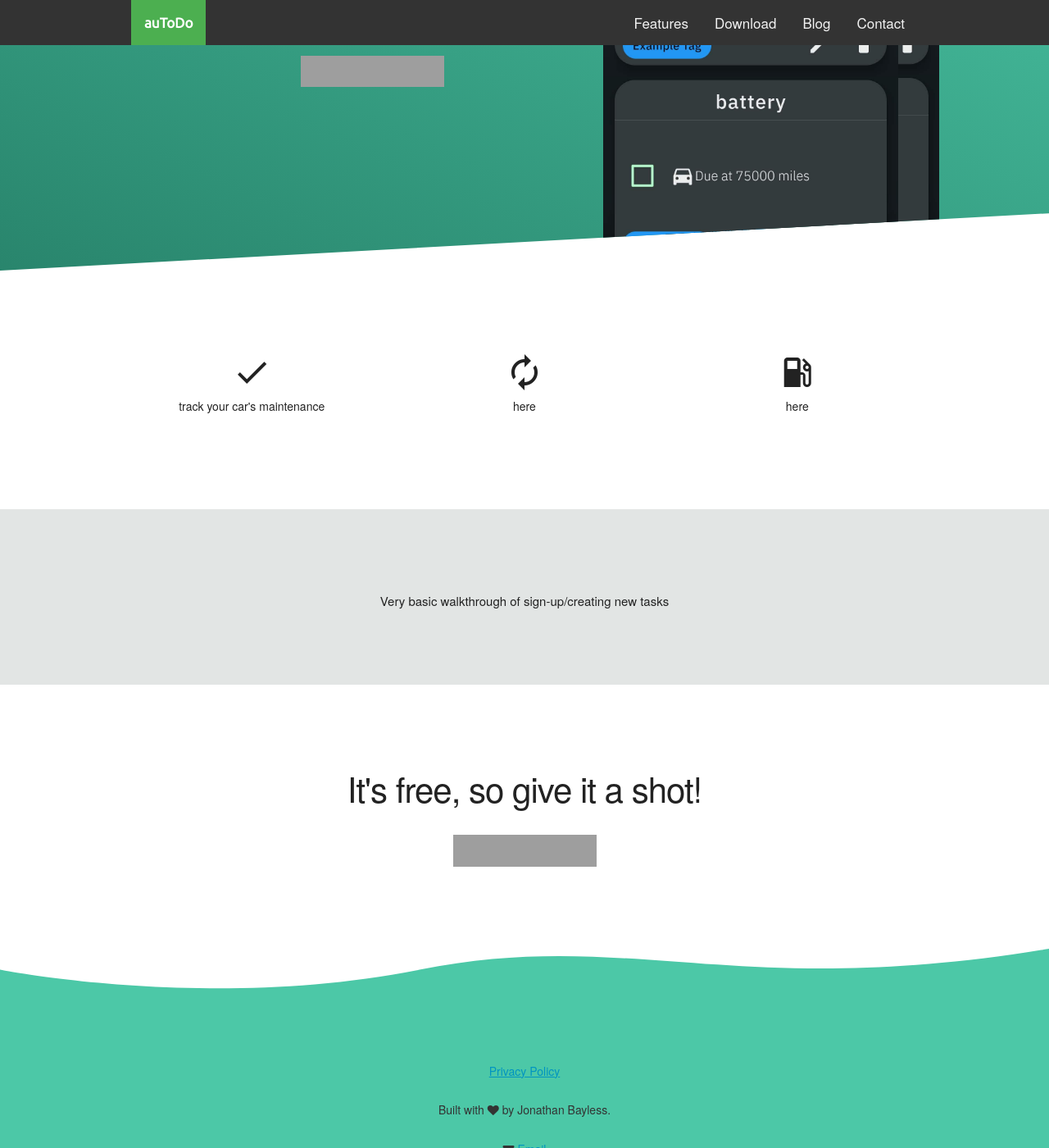
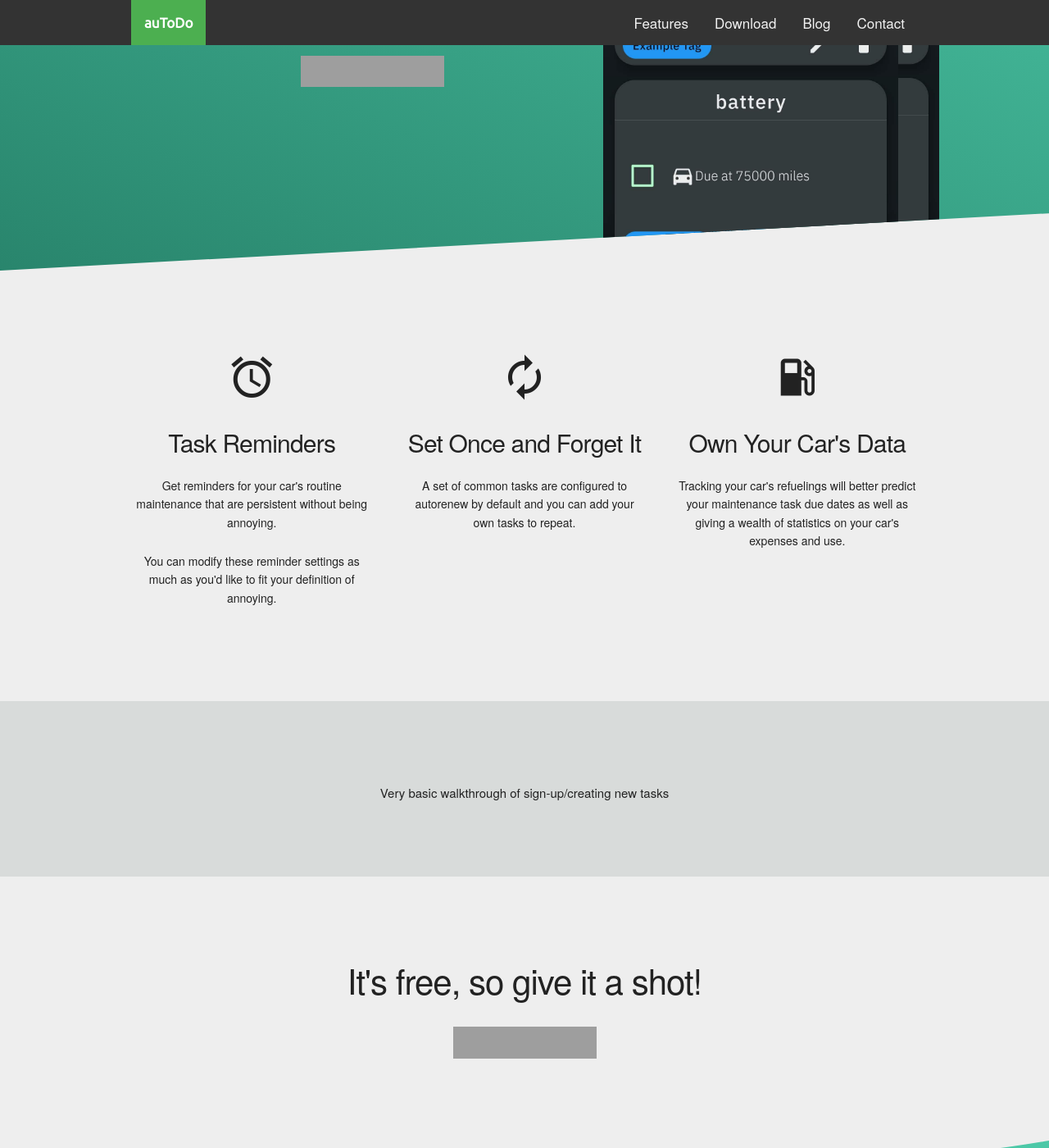
Before and after one commit to autodo-app/autodo-app.github.io, a Jekyll site: the page built from index.html, in a window 1280 px wide and 1400 px high, scrolled down 300 px, cut to the strip 0-1400 px from the top of the window. Shown: the whole strip at 82% size. Built offline with Jekyll 4.4.1, drawn with Linux system fonts in a browser that asks for light colours; grey boxes are pictures that could not be loaded.

Commit message:
got that group of three key points

```diff
--- a/_includes/_sass/base/_variables.scss
+++ b/_includes/_sass/base/_variables.scss
@@ -21,7 +21,7 @@ $font-color: #222 !default;
 $font-family: "Raleway", "HelveticaNeue", "Helvetica Neue", Helvetica, Arial, sans-serif !default;
 
 //Grid Variables
-$container-width: 960px !default;
+$container-width: 1080px !default;
 $container-width-larger-than-mobile: 85% !default;
 $container-width-larger-than-phablet: 80% !default;
 $total-columns: 12 !default;
--- a/_includes/_sass/screen.scss
+++ b/_includes/_sass/screen.scss
@@ -3,9 +3,11 @@
 $autodo-green: #4cc8a7;
 $font-dark: #333;
 $link-dark: #0094c1;
+$light-background: #eee;
 
 html {
   scroll-behavior: smooth;
+  background-color: $light-background;
 }
 
 h1 {
@@ -21,7 +23,7 @@ p {
 .material-icons.md-18 { font-size: 18px; }
 .material-icons.md-24 { font-size: 24px; }
 .material-icons.md-36 { font-size: 36px; }
-.material-icons.md-48 { font-size: 48px; }
+.material-icons.md-60 { font-size: 60px; }
 
 .header {
   @include angle-edge($angle: 2.5, $angle-position-y: 'bottom', $angle-position-x: 'right');
--- a/index.html
+++ b/index.html
@@ -46,16 +46,20 @@ title: Home Page
         <div class="container">
             <div class="row">
                 <div class="one-third column">
-                    <i class="material-icons md-48">done</i>
-                    <p>track your car's maintenance</p>
+                    <p><i class="material-icons md-60">alarm</i></p>
+                    <h4>Task Reminders</h4>
+                    <p>Get reminders for your car's routine maintenance that are persistent without being annoying.</p>
+                    <p>You can modify these reminder settings as much as you'd like to fit your definition of annoying.</p>
                 </div>
                 <div class="one-third column">
-                    <i class="material-icons md-48">autorenew</i>
-                    <p>here</p>
+                    <p><i class="material-icons md-60">autorenew</i></p>
+                    <h4>Set Once and Forget It</h4>
+                    <p>A set of common tasks are configured to autorenew by default and you can add your own tasks to repeat.</p>
                 </div>
                 <div class="one-third column">
-                    <i class="material-icons md-48">local_gas_station</i>
-                    <p>here</p>
+                    <p><i class="material-icons md-60">local_gas_station</i></p>
+                    <h4>Own Your Car's Data</h4>
+                    <p>Tracking your car's refuelings will better predict your maintenance task due dates as well as giving a wealth of statistics on your car's expenses and use.</p>
                 </div>
             </div>
         </div>
```
Also changed, not shown: 2 other files.
